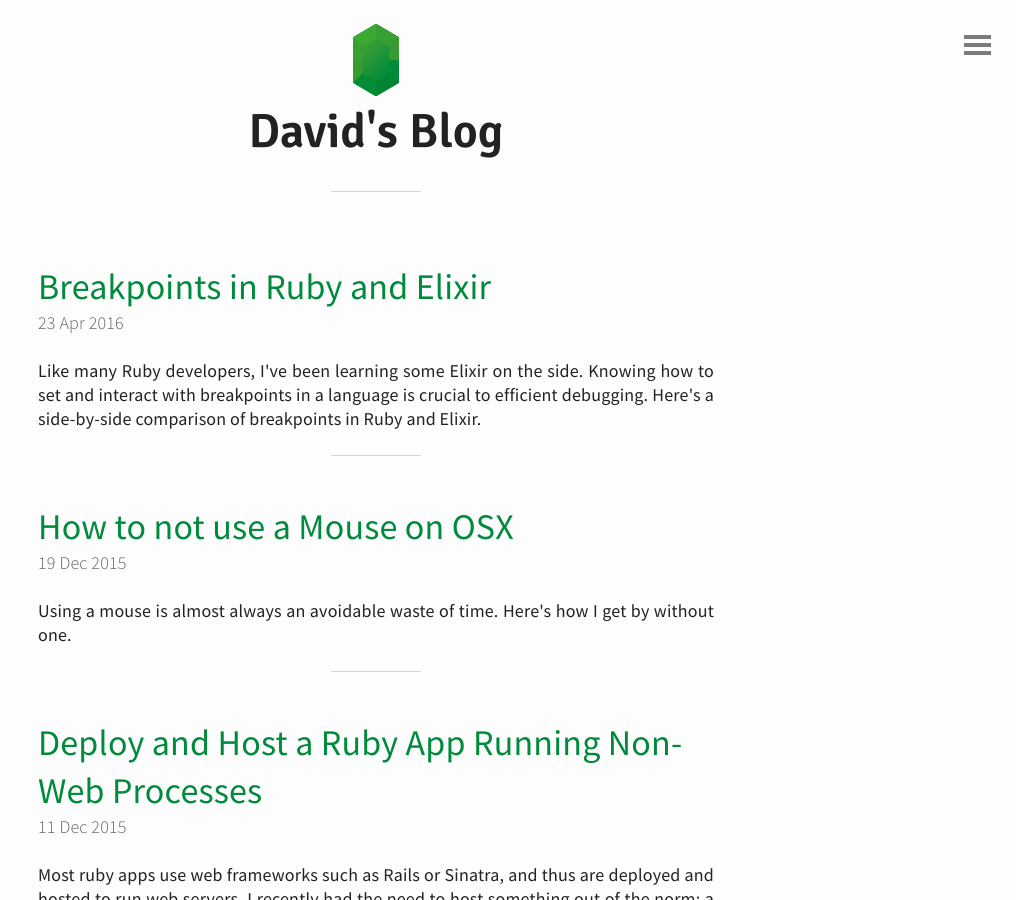
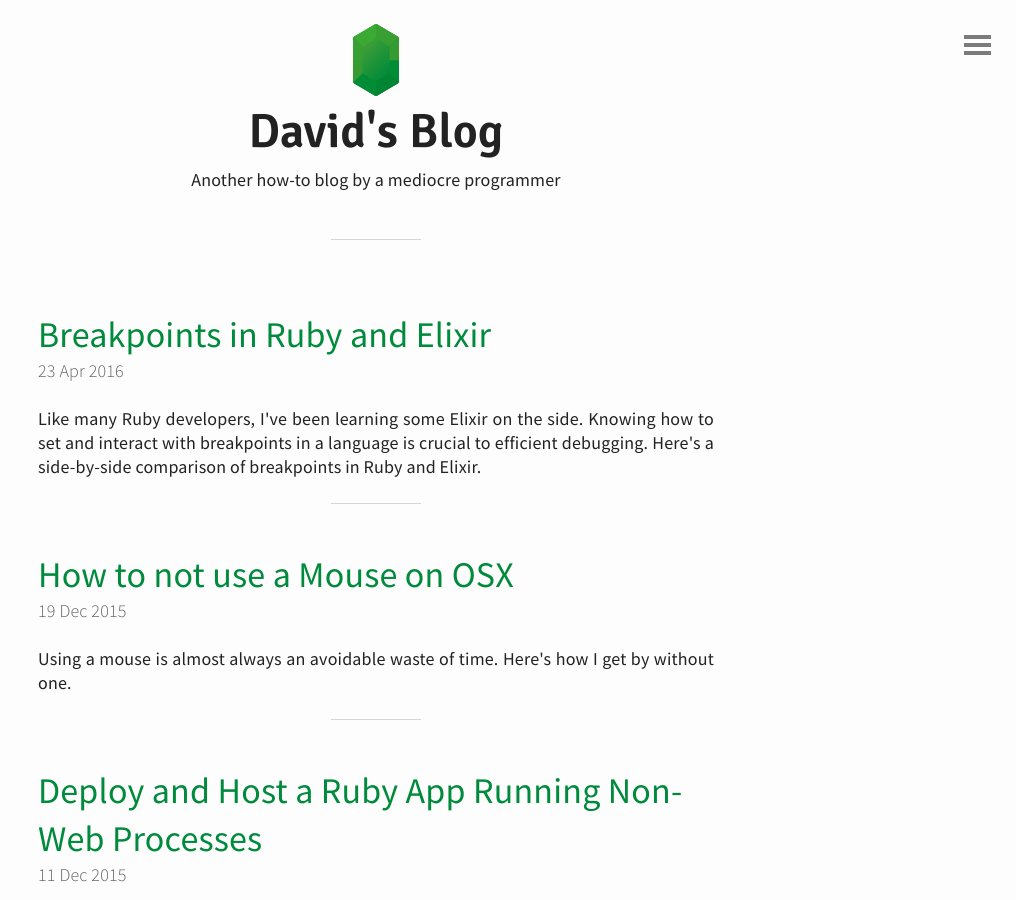
Before and after one commit to davidlaprade/davidlaprade.github.io, a Jekyll site: the page built from index.html, in a window 1280 px wide and 900 px high. Shown: the whole window, without its empty margins (264-1280 px from the left). Built offline with Jekyll 4.4.1, drawn with Linux system fonts in a browser that asks for light colours; the list of posts is cut into pages by our own code.

Commit message:
Add blog explanation to header

```diff
--- a/_includes/header.html
+++ b/_includes/header.html
@@ -11,5 +11,6 @@ ga('send', 'pageview');
   <a href="{{ site.baseurl }}">
     <img src="{{ site.baseurl }}/jekyll_img/emerald.svg"  alt="Emerald Logo">
     <h1>David's Blog</h1>
+    <p>Another how-to blog by a mediocre programmer</p>
   </a>
 </header>
```
